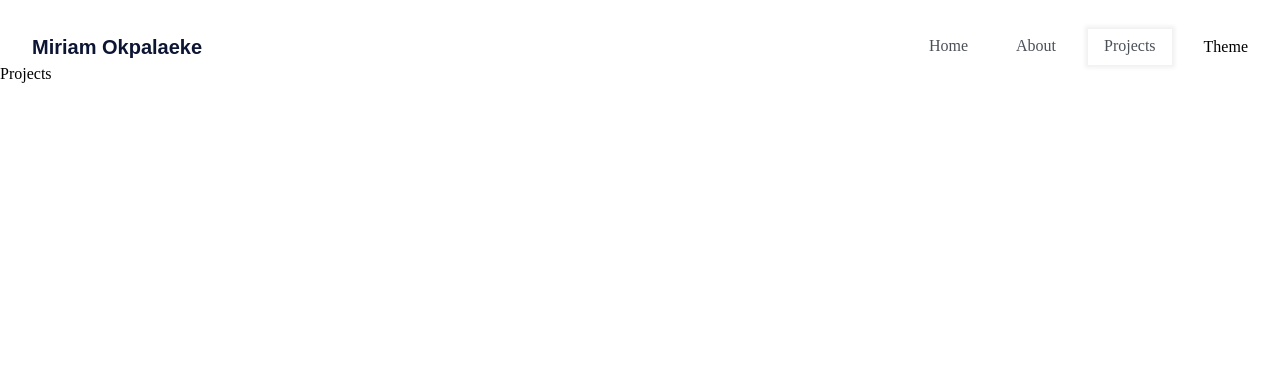
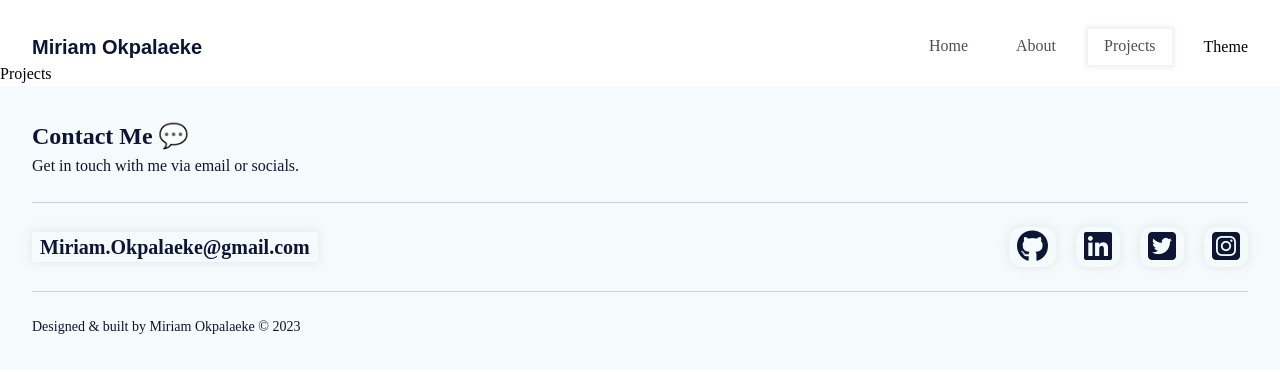
Before and after one commit to MiriamOkpalaeke/Portfolio, a React (Create React App) app: page /projects in a window 1280 px wide. Shown: the top 372 px of the page. Built offline with nearby package versions, Linux system fonts and the light colour scheme.

Commit message:
worked on the home page

```diff
--- a/src/App.css
+++ b/src/App.css
@@ -14,6 +14,7 @@ body {
   width: 100%;
   height: 100vh;
   font-size: 16px;
+  font-family: serif, sans-serif;
 }
 .pages {
   margin-top: 30%;
--- a/src/App.js
+++ b/src/App.js
@@ -4,6 +4,8 @@ import Home from "./Pages/Home";
 import Navbar from "./Components/Navbar";
 import About from "./Pages/About";
 import Projects from "./Pages/Projects";
+import Notexisting from "./Pages/Notexisting";
+import Footer from "./Components/Footer";
 
 function App() {
   return (
@@ -14,8 +16,10 @@ function App() {
           <Route path="/" element={<Home />} />
           <Route path="/about" element={<About />} />
           <Route path="/projects" element={<Projects />} />
+          <Route path="*" element={<Notexisting />} />
         </Routes>
       </div>
+      <Footer />
     </div>
   );
 }
--- a/src/Components/FeaturedProjects.jsx
+++ b/src/Components/FeaturedProjects.jsx
@@ -1,7 +1,88 @@
 import React from "react";
+import { Link } from "react-router-dom";
+import LoanWise from "../Assets/loanwise.png";
+import Netflix from "../Assets/Netflix.png";
+import "../Styles/Projects.css";
 
 const FeaturedProjects = () => {
-  return <div>FeaturedProjects</div>;
+  return (
+    <div className="featured-container">
+      <div className="featured-text">
+        <h2>
+          Featured Projects
+          <span className="smiley">💻</span>
+        </h2>
+      </div>
+      <div className="projects">
+        <div className="project">
+          <div>
+            <img
+              className="project-snippet"
+              src={LoanWise}
+              alt="loanwise snippet"
+            />
+          </div>
+          <div className="project-writeup">
+            <h3 className="project-heading">Loan Wise</h3>
+            <p className="project-text">
+              A team of developers, including myself, designers, and data worked
+              on this project. This is a user-friendly platform that simplifies
+              the loan application process for both borrowers and financial
+              institutions.
+            </p>
+            <ul className="language">
+              <li>REACT JS</li>
+              <li>CSS</li>
+            </ul>
+            <div className="visit-site">
+              <a
+                className="visit-link"
+                href="https://loan-wise-dev.netlify.app"
+                target="_blank"
+              >
+                Visit Site
+              </a>
+            </div>
+          </div>
+        </div>
+        <div className="demarcation"></div>
+        <div className="project">
+          <div className="project-writeup">
+            <h3 className="project-heading">Netflix Clone</h3>
+            <p className="project-text">
+              This is my one of my first project when I started my training at
+              Stutern. This netflix clone was built with HTML and CSS.
+            </p>
+            <ul className="language">
+              <li>HTML</li>
+              <li>CSS</li>
+            </ul>
+            <div className="visit-site">
+              <a
+                className="visit-link"
+                href="https://netflix-clone-beginner.netlify.app"
+                target="_blank"
+              >
+                Visit Site
+              </a>
+            </div>
+          </div>
+          <div>
+            <img
+              className="project-snippet"
+              src={Netflix}
+              alt="Netflix snippet"
+            />
+          </div>
+        </div>
+      </div>
+      <div className="about-link">
+        <Link className="about" to="/projects">
+          View All Projects
+        </Link>
+      </div>
+    </div>
+  );
 };
 
 export default FeaturedProjects;
--- /dev/null
+++ b/src/Components/Footer.jsx
@@ -0,0 +1,56 @@
+import React from "react";
+import "../Styles/Footer.css";
+
+const Footer = () => {
+  return (
+    <div className="footer-container">
+      <h3>Contact Me 💬</h3>
+      <p>Get in touch with me via email or socials.</p>
+      <div className="demarcation2"></div>
+      <div className="contact">
+        <div className="email-container">
+          <a className="email-link" href="mailto:miriam.okpalaeke@gmail.com">
+            Miriam.Okpalaeke@gmail.com
+          </a>
+        </div>
+
+        <div className="social-media">
+          <a
+            className="social-link"
+            href="https://github.com/MiriamOkpalaeke"
+            target="_blank"
+          >
+            <i className="fa-brands fa-github fa-2xl"></i>
+          </a>
+          <a
+            className="social-link"
+            href="https://www.linkedin.com/in/miriam-chinonso-umunnakwe-okpalaeke"
+            target="_blank"
+          >
+            <i className="fa-brands fa-linkedin fa-2xl"></i>
+          </a>
+          <a
+            className="social-link"
+            href="https://twitter.com/MiriamOkpalaeke"
+            target="_blank"
+          >
+            <i className="fa-brands fa-square-twitter fa-2xl"></i>
+          </a>
+          <a
+            className="social-link"
+            href="https://www.instagram.com/mireille_nonso/"
+            target="_blank"
+          >
+            <i className="fa-brands fa-square-instagram fa-2xl"></i>
+          </a>
+        </div>
+      </div>
+      <div className="demarcation2"></div>
+      <div className="copyright">
+        Designed & built by Miriam Okpalaeke © 2023
+      </div>
+    </div>
+  );
+};
+
+export default Footer;
--- a/src/Components/Navbar.jsx
+++ b/src/Components/Navbar.jsx
@@ -19,7 +19,7 @@ const Navbar = () => {
             <li className="nav-item">
               <NavLink
                 to="/"
-                activeClassName="active"
+                activeclassname="active"
                 className="nav-links"
                 onClick={handleClick}
               >
--- /dev/null
+++ b/src/Pages/Notexisting.jsx
@@ -0,0 +1,26 @@
+import React from "react";
+import { Link } from "react-router-dom";
+
+const Notexisting = () => {
+  return (
+    <div
+      style={{
+        display: "flex",
+        flexDirection: "column",
+        alignItems: "center",
+        margin: "100px 0",
+      }}
+    >
+      <span style={{ fontSize: "6rem" }}>😮</span>
+      <h1 style={{ fontSize: "3rem", color: "#0d1534", marginBottom: "20px" }}>
+        Opps!! The page Not Found
+      </h1>
+      <Link className="about" to="/">
+        Go To HomePage
+      </Link>
+      .
+    </div>
+  );
+};
+
+export default Notexisting;
--- a/src/Styles/About.css
+++ b/src/Styles/About.css
@@ -18,7 +18,7 @@
 }
 .about-link {
   margin: 2.5rem 0;
-  width: 70%;
+  /* width: 70%; */
   display: flex;
   flex-direction: column;
   align-items: center;
@@ -35,6 +35,7 @@
 .about:hover {
   background-color: #087eb4;
   color: white;
+  transition: 0.1s;
 }
 
 @media screen and (max-width: 960px) {
--- /dev/null
+++ b/src/Styles/Footer.css
@@ -0,0 +1,64 @@
+.footer-container {
+  padding: 2rem;
+  background-color: #087eb40a;
+  color: #0d1534;
+}
+.footer-container h3 {
+  font-size: 1.5rem;
+}
+.footer-container p {
+  font-size: 1rem;
+}
+.contact {
+  margin: 1.25rem 0;
+  display: flex;
+  justify-content: space-between;
+  align-items: center;
+  /* flex-wrap: wrap; */
+  gap: 30px;
+}
+.email-container {
+  box-shadow: 0 0 10px 1px rgba(128, 128, 128, 0.137);
+}
+.email-link {
+  text-decoration: none;
+  font-weight: bold;
+  font-size: 1.25rem;
+  color: #0d1534;
+  padding: 0.5rem;
+}
+.email-link:hover,
+.social-link:hover {
+  background: #087eb427;
+  transition: 0.1s ease;
+}
+.copyright {
+  font-size: 0.875rem;
+}
+.demarcation2 {
+  border-bottom: 0.2px solid #05507336;
+  margin: 1.5rem 0;
+}
+.social-media {
+  display: flex;
+  gap: 20px;
+}
+.social-link {
+  color: #0d1534;
+  box-shadow: 0 0 10px 1px rgba(128, 128, 128, 0.137);
+  padding: 0.5rem;
+  border-radius: 30%;
+}
+@media screen and (max-width: 960px) {
+  .copyright {
+    text-align: center;
+  }
+  .footer-container h3,
+  p {
+    text-align: center;
+  }
+  .contact {
+    display: flex;
+    flex-direction: column;
+  }
+}
--- a/src/Styles/HeroPage.css
+++ b/src/Styles/HeroPage.css
@@ -39,6 +39,8 @@
   background-color: #087eb41a;
   padding: 0px 0;
   height: 100px;
+  border-top-left-radius: 50%;
+  border-top-right-radius: 50%;
 }
 @media screen and (max-width: 960px) {
   .heroPage-container h1 {
--- a/src/Styles/Navbar.css
+++ b/src/Styles/Navbar.css
@@ -75,14 +75,19 @@
   }
   .nav-menu.active {
     left: 0px;
-    background-color: bisque;
+    background-color: #087eb4fb;
     opacity: 1;
     transition: all 0.5s ease;
     z-index: 1;
   }
+  .nav-item:hover::after {
+    width: 100%;
+    background: white;
+  }
   .nav-links {
     padding: 1rem;
     display: table;
+    color: white;
   }
   .nav-icon {
     display: block;
--- /dev/null
+++ b/src/Styles/Projects.css
@@ -0,0 +1,84 @@
+.featured-container {
+  padding: 2rem;
+}
+.featured-text h2 {
+  font-size: 2.5rem;
+  color: #0d1534;
+  margin-bottom: 0.8rem;
+}
+.project {
+  display: flex;
+  flex-direction: row;
+  align-items: center;
+  gap: 3rem;
+  margin: 3.5rem 0;
+  flex-wrap: wrap;
+}
+.project-writeup {
+  width: 600px;
+  padding: 0 1rem;
+  margin-left: 1rem;
+}
+.project-snippet {
+  width: 500px;
+}
+.project-heading {
+  font-size: 24px;
+  text-transform: uppercase;
+  color: #0d1534;
+  margin-bottom: 0.5rem;
+}
+.project-text {
+  font-size: 1.25rem;
+  color: #4b5058;
+}
+.demarcation {
+  border-bottom: 1.5px dashed #05507336;
+}
+.visit-site {
+  margin: 1.25rem 0;
+}
+.visit-link {
+  box-shadow: 0 0 10px 1.5px #0550737a;
+  padding: 0.7rem 1rem;
+  text-decoration: none;
+  font-size: 1rem;
+  color: #0d1534;
+  background-color: #087eb41a;
+}
+.visit-link:hover {
+  background-color: #087eb4;
+  color: white;
+}
+
+.language {
+  margin: 1rem 0;
+  display: flex;
+  align-items: center;
+  margin-left: 0.875rem;
+  justify-content: flex-start;
+  gap: 30px;
+}
+.language li {
+  padding-left: 1px;
+  color: #4b5058;
+  font-size: 0.875rem;
+}
+@media screen and (max-width: 960px) {
+  .featured-text h2 {
+    font-size: 1.7rem;
+  }
+  .project-text {
+    font-size: 1rem;
+    text-align: start;
+  }
+  .project {
+    gap: 2rem;
+  }
+  .project-writeup {
+    margin-left: 0.5rem;
+  }
+  .project-heading {
+    font-size: 1.3rem;
+  }
+}
```
Also changed, not shown: src/Assets/loanwise.png (added), 1 other file (tests, documents, lock files or other folders).
